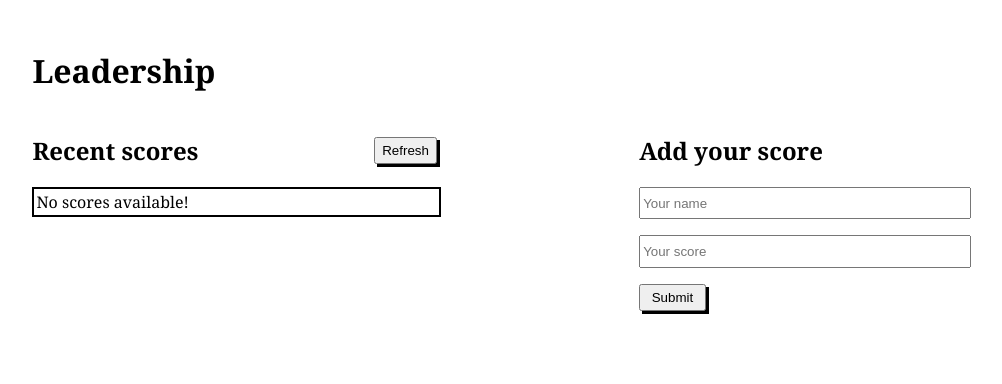
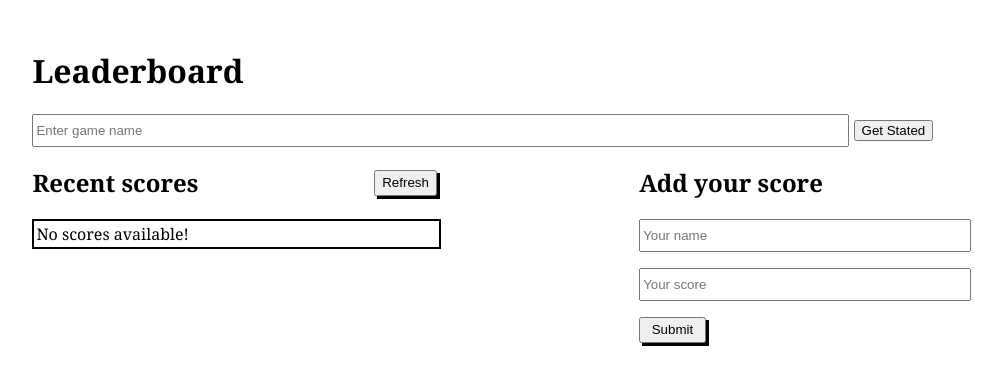
Before and after one commit to inspecta/Leaderboard, a website built with webpack: page src/index.html in a window 1280 px wide. Shown: the whole page, without its empty margins (102-1104 px from the left). Built offline with nearby package versions, Linux system fonts and the light colour scheme.

Commit message:
Update template contents

```diff
--- a/src/index.html
+++ b/src/index.html
@@ -4,17 +4,30 @@
     <meta charset="UTF-8" />
     <meta http-equiv="X-UA-Compatible" content="IE=edge" />
     <meta name="viewport" content="width=device-width, initial-scale=1.0" />
-    <title>Leadership</title>
+    <title>Leaderboard Scores</title>
   </head>
-  <main>
-    <h1>Leadership</h1>
+  <main class="main">
+    <h1>Leaderboard</h1>
+
+    <section id="add-new-game">
+      <form id="form-name-game">
+        <div class="add-game">
+          <input type="text" name="game-name" id="game-name" placeholder="Enter game name" required/>
+          <button type="submit" id="add-game">Get Stated</button>
+        </div>
+      </form>
+    </section>
+
     <section class="recent-scores">
       <div class="head-scores">
         <h2 >Recent scores</h2>
-        <button type="submit" id="refresh">Refresh</button>
+        <form id="refresh-form">
+          <button type="submit" id="refresh">Refresh</button>
+        </form>
       </div>
       <div class="names-scores"></div>
     </section>
+
     <section class="add-score">
       <h2>Add your score</h2>
       <form id="form">
@@ -26,7 +39,6 @@
           placeholder="Your name"
           required
         />
-
         <label for="score">Score</label>
         <input
           type="number"
@@ -35,7 +47,6 @@
           placeholder="Your score"
           required
         />
-
         <button type="submit" id="submit">Submit</button>
       </form>
     </section>
```
